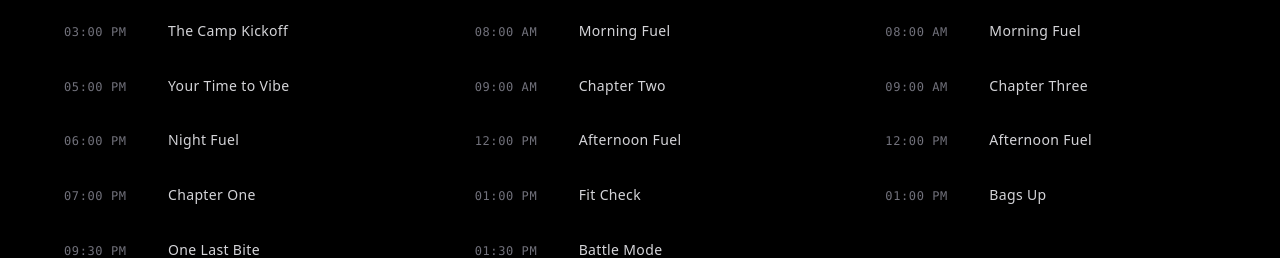
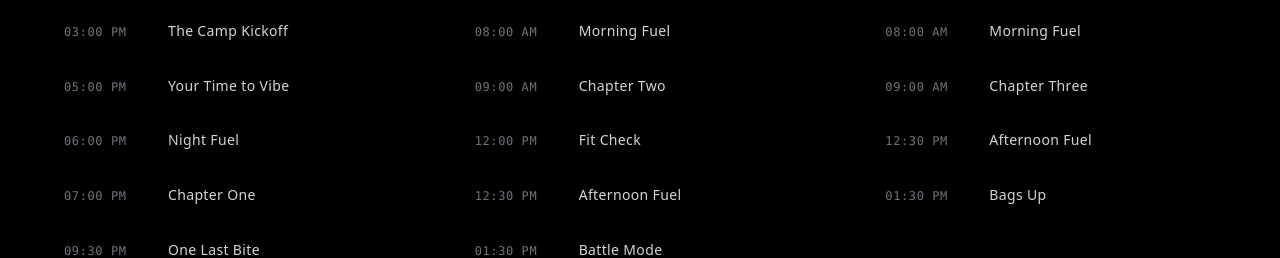
Before and after one commit to andrewkannan/redemption, a Next.js app: page / in a window 1280 px wide. Shown: the part 1520-1778 px from the top of the page. Built offline with nearby package versions, Linux system fonts and the light colour scheme; no server answers; the database is empty.

Commit message:
Update itinerary: adjust Afternoon Fuel and Fit Check timings

```diff
--- a/src/components/sections/Itinerary.tsx
+++ b/src/components/sections/Itinerary.tsx
@@ -23,8 +23,8 @@ const days = [
       { time: "07:30 AM", desc: "Heart Check" },
       { time: "08:00 AM", desc: "Morning Fuel" },
       { time: "09:00 AM", desc: "Chapter Two" },
-      { time: "12:00 PM", desc: "Afternoon Fuel" },
-      { time: "01:00 PM", desc: "Fit Check" },
+      { time: "12:00 PM", desc: "Fit Check" },
+      { time: "12:30 PM", desc: "Afternoon Fuel" },
       { time: "01:30 PM", desc: "Battle Mode" },
       { time: "05:00 PM", desc: "Your Time to Vibe" },
       { time: "06:30 PM", desc: "Night Fuel" },
@@ -40,8 +40,8 @@ const days = [
       { time: "07:30 AM", desc: "Heart Check" },
       { time: "08:00 AM", desc: "Morning Fuel" },
       { time: "09:00 AM", desc: "Chapter Three" },
-      { time: "12:00 PM", desc: "Afternoon Fuel" },
-      { time: "01:00 PM", desc: "Bags Up" },
+      { time: "12:30 PM", desc: "Afternoon Fuel" },
+      { time: "01:30 PM", desc: "Bags Up" },
     ]
   }
 ];
```
